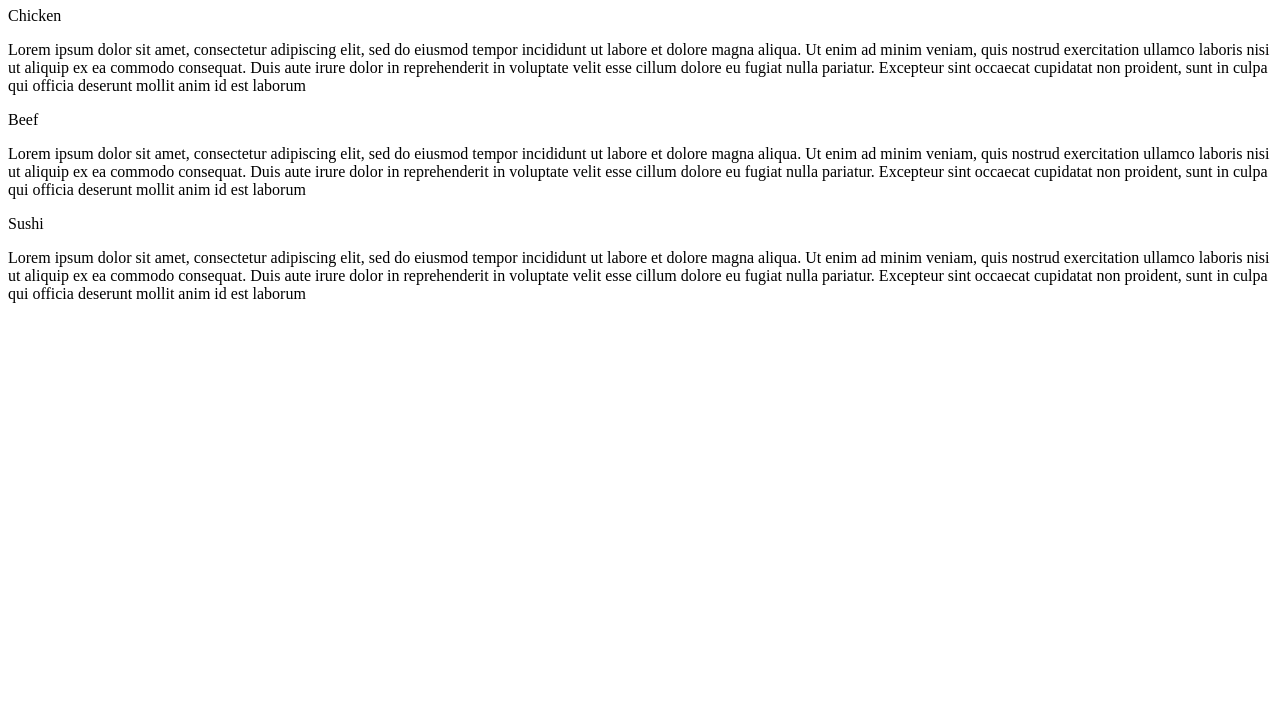
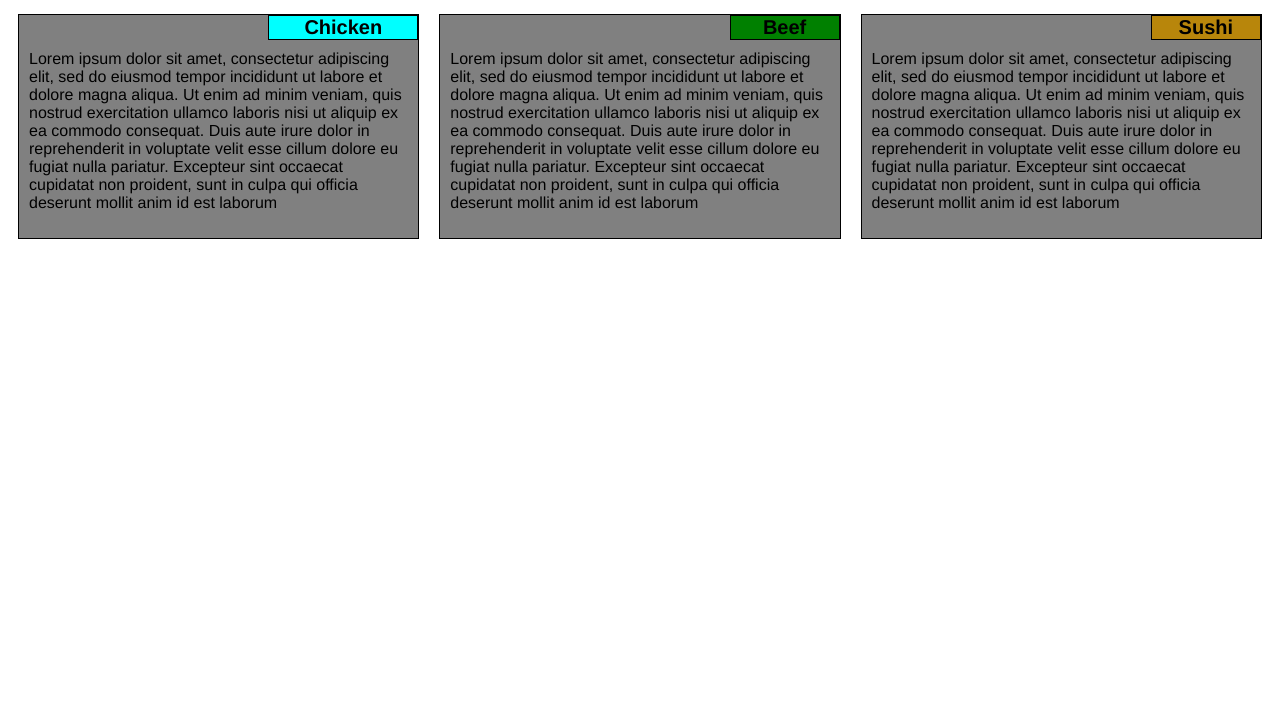
Before and after one commit to jinrokjack/module2-solution, a plain HTML site: page index.html in a window 1280 px wide. Shown: the part 73-800 px from the top of the page. Drawn offline with Linux system fonts and the light colour scheme; files that its build step writes are made by us from their sources.

Commit message:
Update index.html

```diff
--- a/index.html
+++ b/index.html
@@ -4,7 +4,7 @@
 <meta charset="utf-8">
 <meta http-equiv="X-UA-Compatible" content="IE=edge">
 <meta name="viewport" content="width=device-width, initial-scale=1">
-<link rel="stylesheet" href="css//style.css">
+<link rel="stylesheet" href="style.css">
 <title>My Own Page</title>
 </head>
 
```
